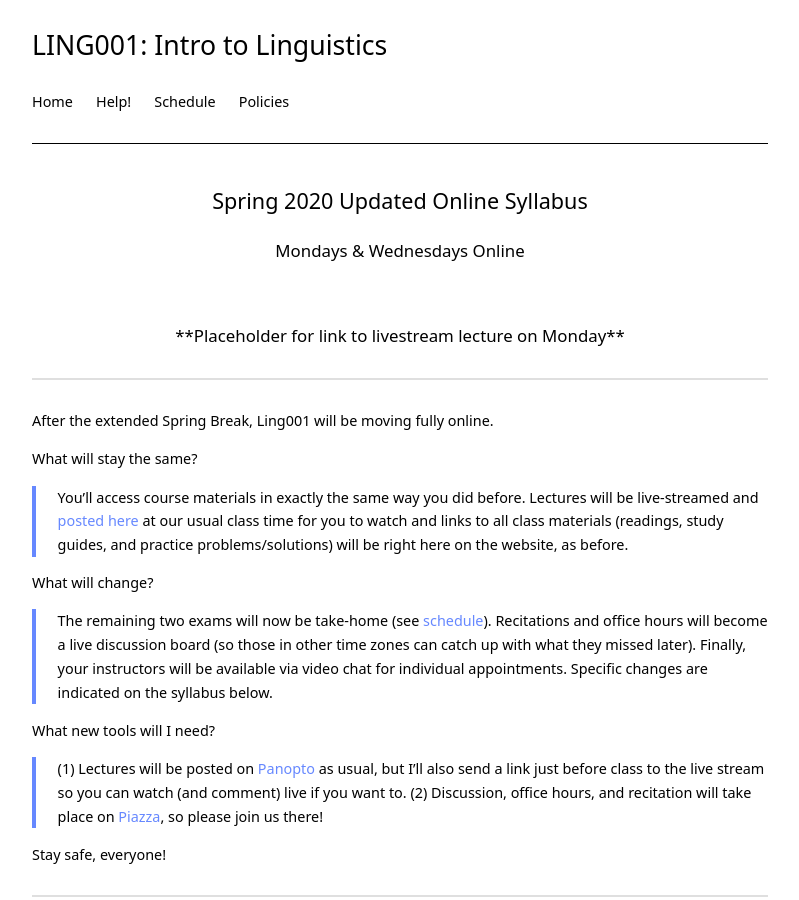
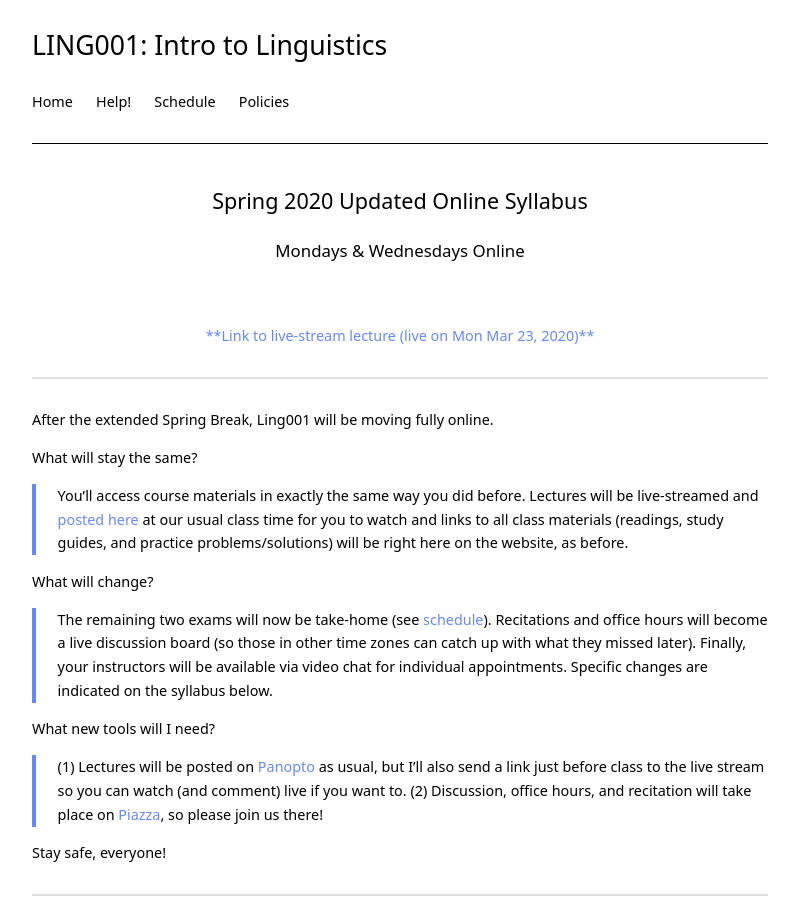
Before and after one commit to kschuler/ling001, a Jekyll site: the page built from index.md, in a window 1280 px wide and 900 px high. Shown: the whole window, without its empty margins (240-1039 px from the left). Built offline with Jekyll 4.4.1, drawn with Linux system fonts in a browser that asks for light colours.

Commit message:
Update index.md

```diff
--- a/index.md
+++ b/index.md
@@ -6,7 +6,7 @@ title: LING 1
 <h2 align="center">Spring 2020 Updated Online Syllabus</h2>
 <h3 align="center">Mondays & Wednesdays <b>Online</b></h3>
 <br>
-<h3 align="center"><b>**Placeholder for link to livestream lecture on Monday**</b></h3>
+<h4 align="center"><a href="https://upenn.hosted.panopto.com/Panopto/Pages/Viewer.aspx?id=1510920a-ee03-420e-a052-ab8500f20464"><b>**Link to live-stream lecture (live on Mon Mar 23, 2020)**</b></a></h4>
 
 
 <hr>
```
